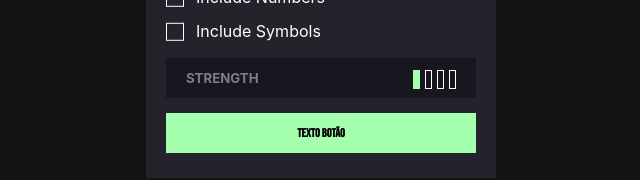
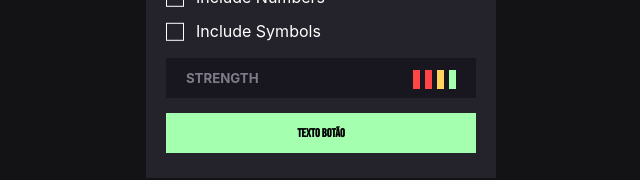
Before and after one commit to andeerlb/gerador-senha-react, a React (Create React App) app: page / in a window 1280 px wide. Shown: the part 462-642 px from the top of the page, without its empty margins (319-959 px from the left). Built offline with nearby package versions, Linux system fonts and the light colour scheme.

Commit message:
forca senha

```diff
--- a/src/components/GeradorSenha/GeradorSenha.js
+++ b/src/components/GeradorSenha/GeradorSenha.js
@@ -21,10 +21,10 @@ const ForcaDaSenha = () => {
         <div className={styles.containerStrength}>
             <h5>STRENGTH</h5>
             <div>
-                <div className={[styles.strength, styles.strengthChecked].join(' ')}></div>
-                <div className={[styles.strength].join(' ')}></div>
-                <div className={[styles.strength].join(' ')}></div>
-                <div className={[styles.strength].join(' ')}></div>
+                <div className={[styles.strength, styles.weak].join(' ')}></div>
+                <div className={[styles.strength, styles.weak].join(' ')}></div>
+                <div className={[styles.strength, styles.medium].join(' ')}></div>
+                <div className={[styles.strength, styles.strong].join(' ')}></div>
             </div>
         </div>
     )
--- a/src/components/GeradorSenha/GeradorSenha.module.css
+++ b/src/components/GeradorSenha/GeradorSenha.module.css
@@ -90,7 +90,17 @@
     margin-left: 5px;
 }
 
-.containerStrength > div > .strengthChecked {
-    background-color: #a4ffaf !important;
-    border: 1px solid #a4ffaf !important;
+.containerStrength > div > .strong {
+    background-color: #a4ffaf;
+    border: 1px solid #a4ffaf;
 }
+
+.containerStrength > div > .medium {
+    background-color: #ffd35e;
+    border: 1px solid #ffd35e;
+}
+
+.containerStrength > div > .weak {
+    background-color: #ff4545;
+    border: 1px solid #ff4545;
+}
```
